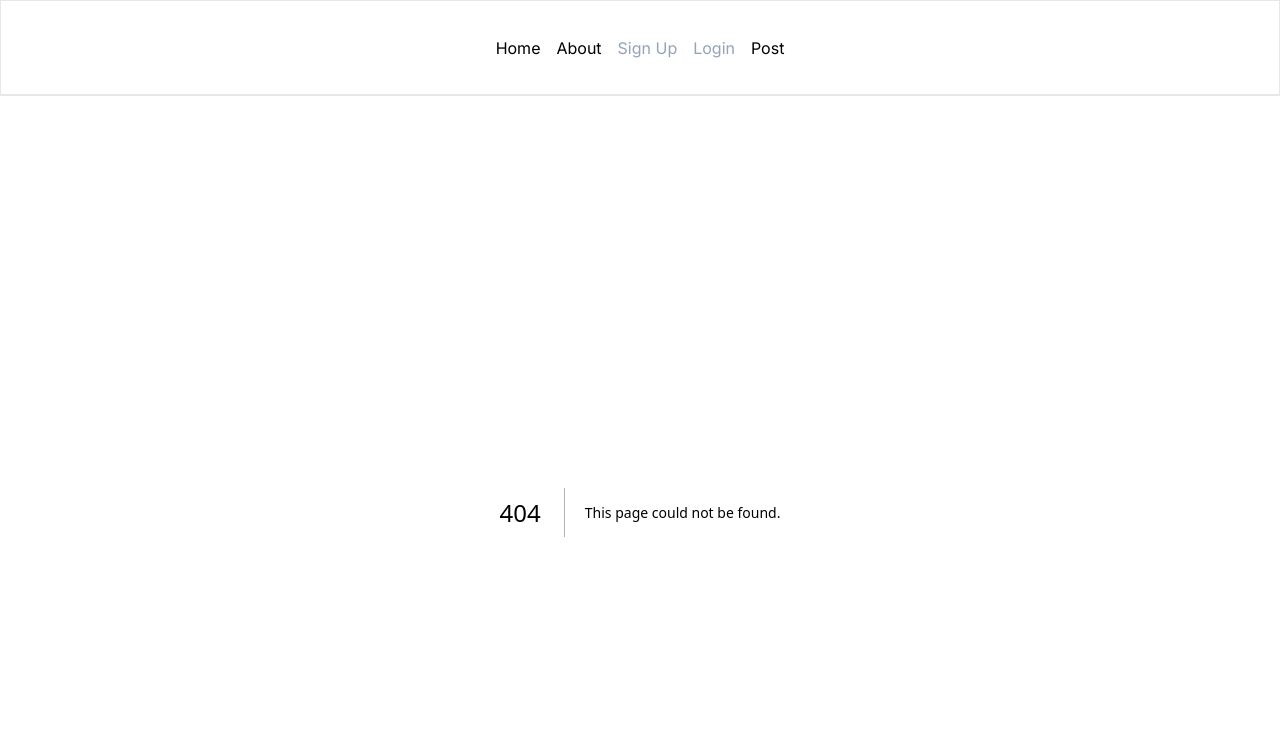
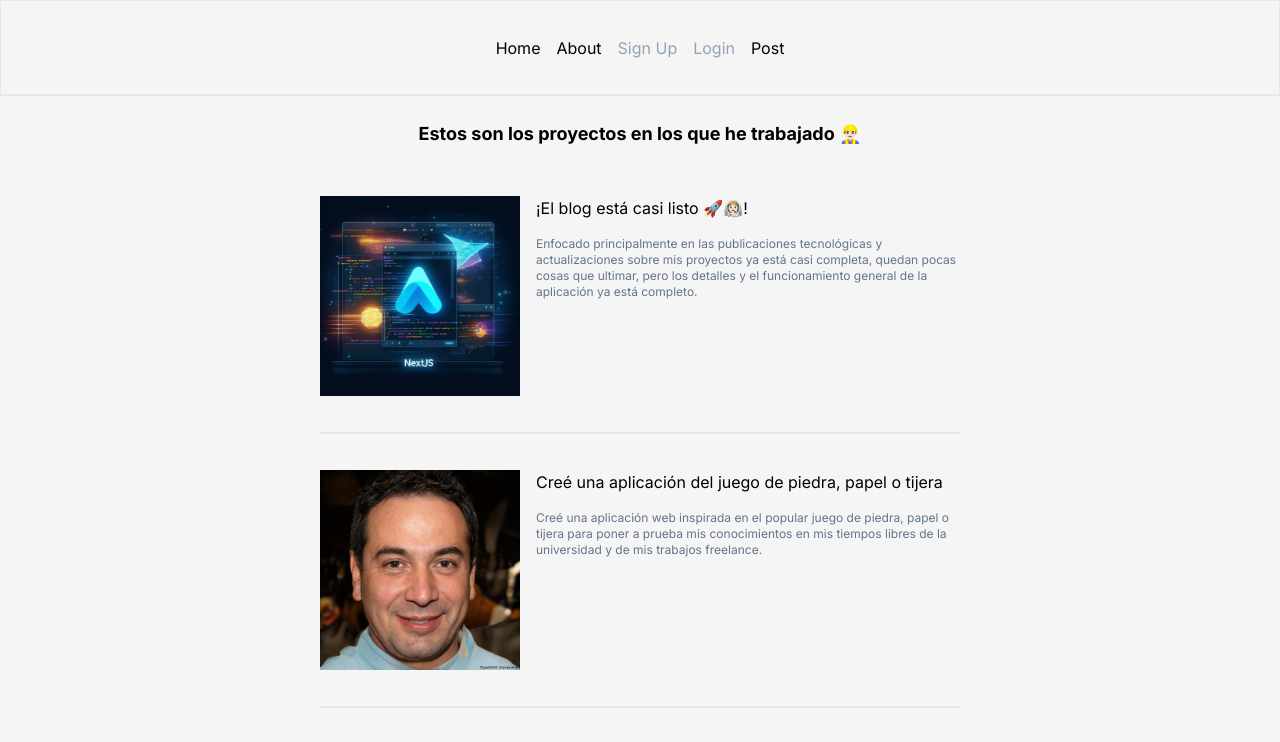
Before and after one commit to Sebastian-pz/blog, a Next.js app: page /project in a window 1280 px wide. Before the commit this address had no page. Shown: the top 742 px of the page. Built offline with nearby package versions, Linux system fonts and the light colour scheme.

Commit message:
added project page

```diff
--- /dev/null
+++ b/src/app/project/page.tsx
@@ -0,0 +1,14 @@
+import FilteredPosts from "../components/FilteredPosts/FilteredPosts";
+import { getFilteredPosts } from "../utils/const";
+import { PostTypes } from "../utils/interfaces";
+
+export default function page() {
+  const posts = getFilteredPosts(PostTypes.project);
+
+  return (
+    <FilteredPosts
+      posts={posts}
+      title="Estos son los proyectos en los que he trabajado 👷🏻‍♂️"
+    />
+  );
+}
```
